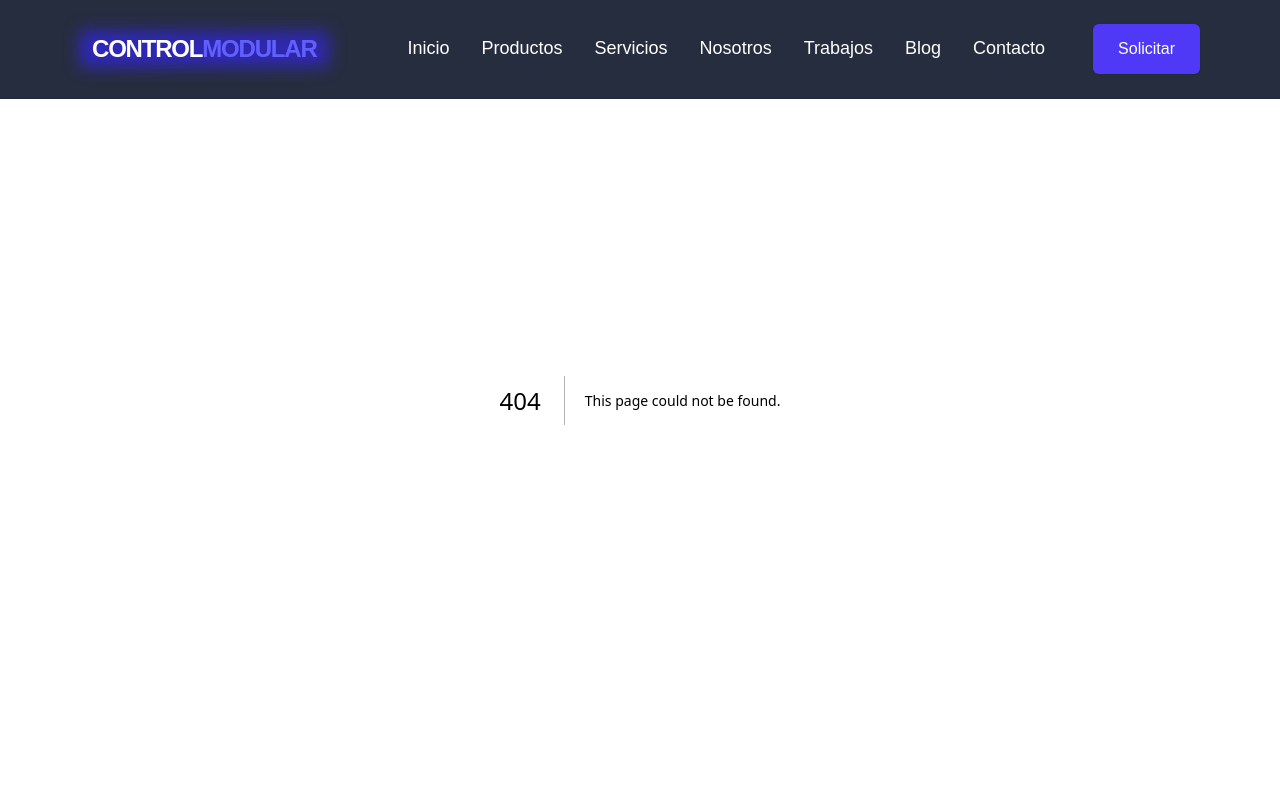
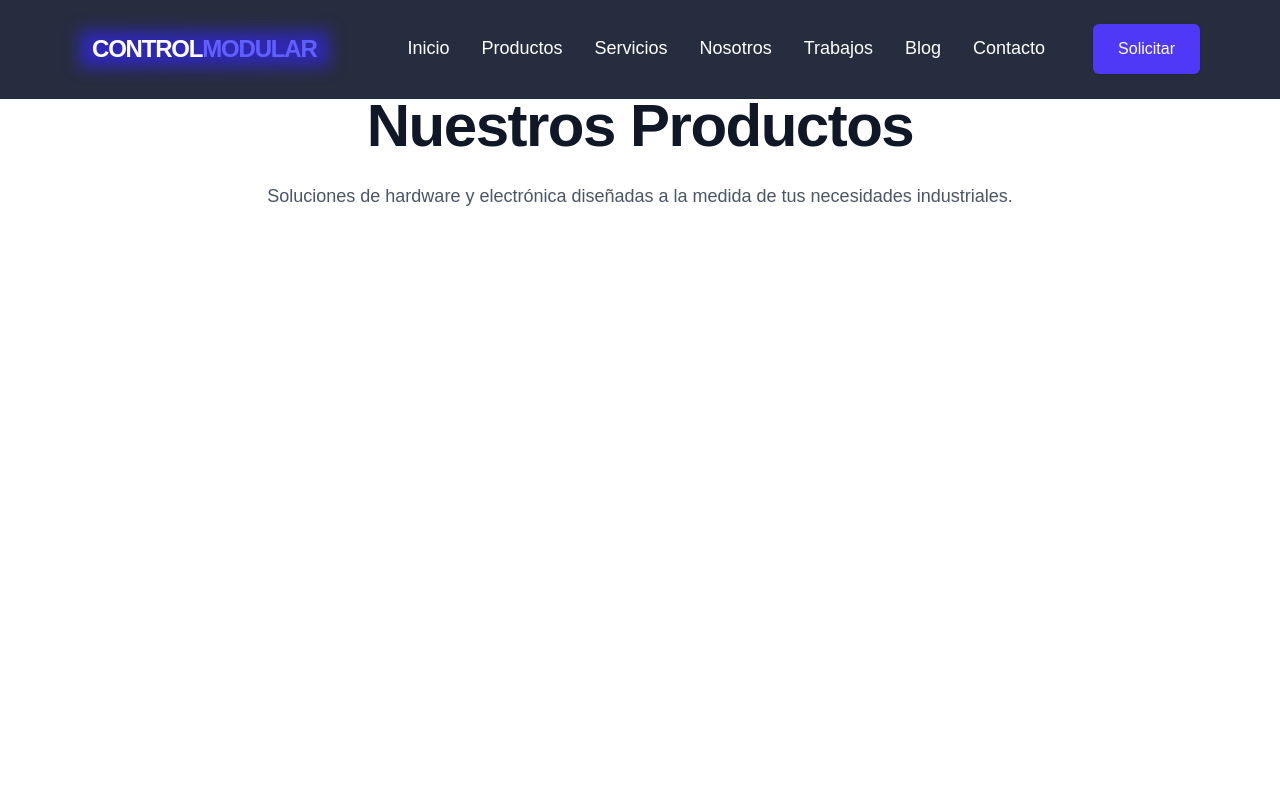
Before and after one commit to Daniel-L10N/control-modular-mx-frontend, a Next.js app: page /productos in a window 1280 px wide. Before the commit this address had no page. Shown: the top 800 px of the page. Built offline with nearby package versions, Linux system fonts and the light colour scheme.

Commit message:
feat: pages for productos, trabajos, blog + cleanup contacto

```diff
--- /dev/null
+++ b/app/blog/page.tsx
@@ -0,0 +1,16 @@
+export default function BlogPage() {
+  return (
+    <main className="bg-white min-h-screen pt-24 pb-16">
+      <div className="mx-auto max-w-7xl px-6 lg:px-8">
+        <div className="text-center">
+          <h1 className="text-4xl font-bold tracking-tight text-gray-900 sm:text-6xl">
+            Blog
+          </h1>
+          <p className="mt-6 text-lg leading-8 text-gray-600">
+            Artículos sobre automatización industrial, electrónica y tecnología.
+          </p>
+        </div>
+      </div>
+    </main>
+  );
+}
--- a/app/contacto/page.tsx
+++ b/app/contacto/page.tsx
@@ -21,11 +21,10 @@ export default function ContactoPage() {
   };
 
   return (
-    <main className="bg-slate-50 min-h-screen">
+    <main className="bg-gray-50 min-h-screen">
 
       {/* HEADER DE CONTACTO */}
-      <div className="bg-slate-900 text-white py-24 sm:py-32 relative overflow-hidden">
-        <div className="absolute inset-0 opacity-10 bg-[url('https://www.transparenttextures.com/patterns/carbon-fibre.png')]"></div>
+      <div className="bg-slate-900 text-white py-24 sm:py-32">
         <div className="relative mx-auto max-w-7xl px-6 lg:px-8 text-center">
           <h1 className="text-4xl font-extrabold tracking-tight sm:text-5xl lg:text-6xl text-white">
             Diseñemos el futuro de tu planta
--- /dev/null
+++ b/app/productos/page.tsx
@@ -0,0 +1,16 @@
+export default function ProductosPage() {
+  return (
+    <main className="bg-white min-h-screen pt-24 pb-16">
+      <div className="mx-auto max-w-7xl px-6 lg:px-8">
+        <div className="text-center">
+          <h1 className="text-4xl font-bold tracking-tight text-gray-900 sm:text-6xl">
+            Nuestros Productos
+          </h1>
+          <p className="mt-6 text-lg leading-8 text-gray-600">
+            Soluciones de hardware y electrónica diseñadas a la medida de tus necesidades industriales.
+          </p>
+        </div>
+      </div>
+    </main>
+  );
+}
--- /dev/null
+++ b/app/trabajos/page.tsx
@@ -0,0 +1,16 @@
+export default function TrabajosPage() {
+  return (
+    <main className="bg-white min-h-screen pt-24 pb-16">
+      <div className="mx-auto max-w-7xl px-6 lg:px-8">
+        <div className="text-center">
+          <h1 className="text-4xl font-bold tracking-tight text-gray-900 sm:text-6xl">
+            Trabajos Realizados
+          </h1>
+          <p className="mt-6 text-lg leading-8 text-gray-600">
+            Casos de éxito en automatización industrial y desarrollo de hardware a medida.
+          </p>
+        </div>
+      </div>
+    </main>
+  );
+}
```
